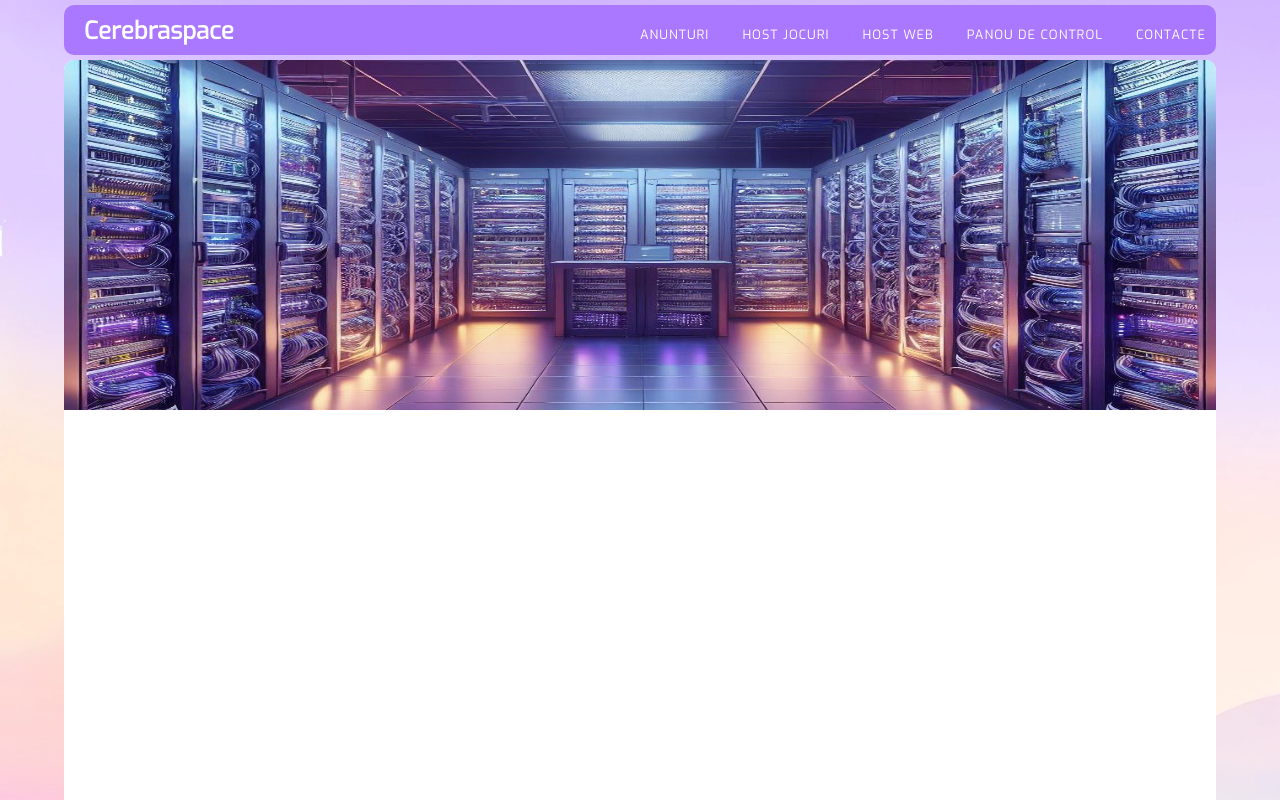
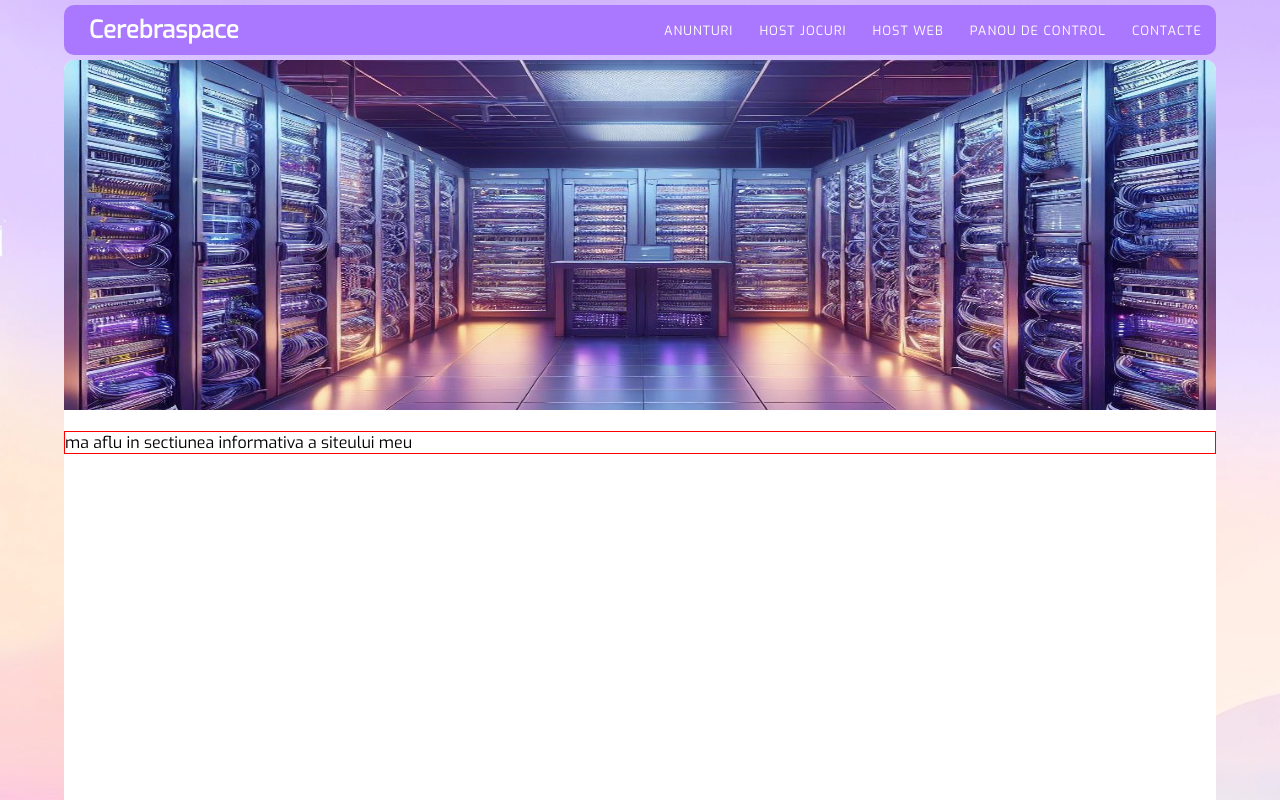
Before and after one commit to watchfoxie/CerebraspaceHosting, a plain HTML site: page Proiectul_Cerebraspace/index.html in a window 1280 px wide. Shown: the top 800 px of the page. Drawn offline with Linux system fonts and the light colour scheme.

Commit message:
Cerebraspace build 2.3

```diff
--- a/Proiectul_Cerebraspace/css/main_page.css
+++ b/Proiectul_Cerebraspace/css/main_page.css
@@ -18,6 +18,77 @@ body {
     margin: 5px auto 5px auto;
 }
 
+header {
+	display: flex;
+	height: 100%; /* Se extinde vertical pe tot divul */
+	width: 100%;
+	background-color: #AA77FF;
+    border-radius: 10px;
+	align-items: center;
+	justify-content: space-between;
+}
+
+.main_logo {
+	display: inline-block;
+	height: auto;
+	width: auto;
+	font-size: 1.5em;
+	font-style: normal;
+	font-weight: bold;
+	letter-spacing: 0px;
+	text-align:center;
+	color: #FFFFFF;
+	margin: 1px 1px;
+}
+
+a {
+	display: inline-block;
+	padding: 15.5px 8px 15.5px 8px;
+	color: #FFFFFF;
+	text-decoration: none;
+	margin: 1px 5px;
+}
+
+#logo_config_area {
+	padding: 9px 19px;
+}
+nav {
+	display: inline-block;
+	height: 100%;
+	width: auto;
+	margin-top: 1px;
+	margin-left: 1px;
+	margin-bottom: 1px;
+}
+
+ul {
+	display: flex;
+	height: 100%;
+	width: auto;
+	list-style-type: none;
+	padding: 0px;
+	margin-top: 0px;
+	margin-bottom: 0px;
+	align-items: center;
+	justify-content: flex-end;
+}
+
+li {
+	text-align: center;
+	font-size: 0.8em;
+	text-transform: uppercase;
+	font-weight: 100;
+	letter-spacing: 1px;
+	color: #FFFFFF;
+	border: 0px;
+
+
+}
+
+#listitem_config_area {
+	margin-right: 1px;
+}
+
 .skeleton {
 	height: 2000px; /* Temporar */
 	width: 90%;
@@ -26,74 +97,11 @@ body {
     border-radius: 10px;
 }
 
-header {
-	height: 100%; /* Se extinde vertical pe tot divul */
-	width: 100%;
-	background-color: #AA77FF;
-    border-radius: 10px;
-}
-
-a {
-	display: inline-block;
-	padding: 19.8px 9px 13.4px 9px;
-	color: #FFFFFF;
-	text-decoration: none;
-}
-
-.main_logo {
-	float: left;
-	text-align: left;
-	width: auto;
-	font-size: 1.5em;
-	font-weight: bold;
-	letter-spacing: 0px;
-	color: #FFFFFF;
-	margin: 1px 1px;
-}
-#logo_config_area {
-	padding: 9px 19px;
-}
-nav {
-	float: right;
-	text-align: right;
-	width: 60%;
-	margin-top: 1px;
-	margin-left: 1px;
-	margin-bottom: 1px;
-}
-
-header nav ul {
-	float: right;
-	display: inline-block;
-	list-style-type: none;
-	padding: 0px;
-	margin-top: 0px;
-	margin-bottom: 0px;
-}
-
-nav ul li {
-	float: left;
-	text-align: left;
-	font-size: 0.8em;
-	text-transform: uppercase;
-	font-weight: 100;
-	letter-spacing: 1px;
-	color: #FFFFFF;
-	border: 0px;
-	margin-right: 15px;
-
-}
-
-#listitem_config_area {
-	margin-right: 1px;
-}
-
-#menuitem_config_area {
-	padding: 19.8px 9px 13.4px 9px;
-}
-
 .datacenter img {
 	height: 350px;
 	width: 100%;
     border-radius: 10px 10px 0px 0px;
 }
+p{
+	border: 1px solid red;
+}
--- a/Proiectul_Cerebraspace/index.html
+++ b/Proiectul_Cerebraspace/index.html
@@ -22,7 +22,7 @@
 					<li><a href="#gamehost" >Host jocuri</a></li>
 					<li><a href="#webhost" >Host web</a></li>
 					<li><a href="#controlpanel">Panou de control</a></li>
-					<li id="listitem_config_area"><a href="#contacts" id="menuitem_config_area">Contacte</a></li>
+					<li id="listitem_config_area"><a href="#contacts">Contacte</a></li>
 				</ul>
 			</nav>
 		</header>
@@ -32,6 +32,9 @@
 			<section class="datacenter">
 				<img src="img/purple_datacenter.jpg" alt="imaginea unui datacentru"/>
 			</section>
+			<section class="init_information">
+				<p>ma aflu in sectiunea informativa a siteului meu</p>
+			</section>
 		</main>
 		<footer>
 
```
